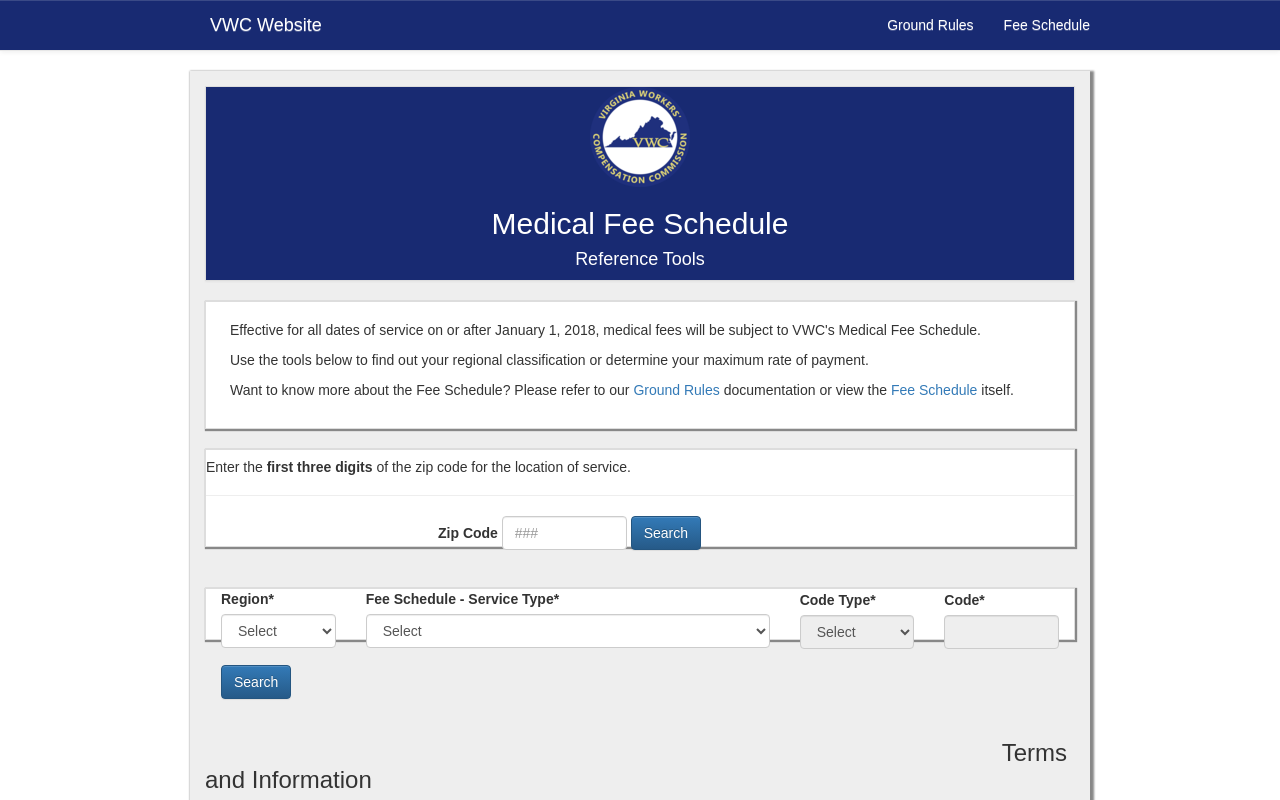
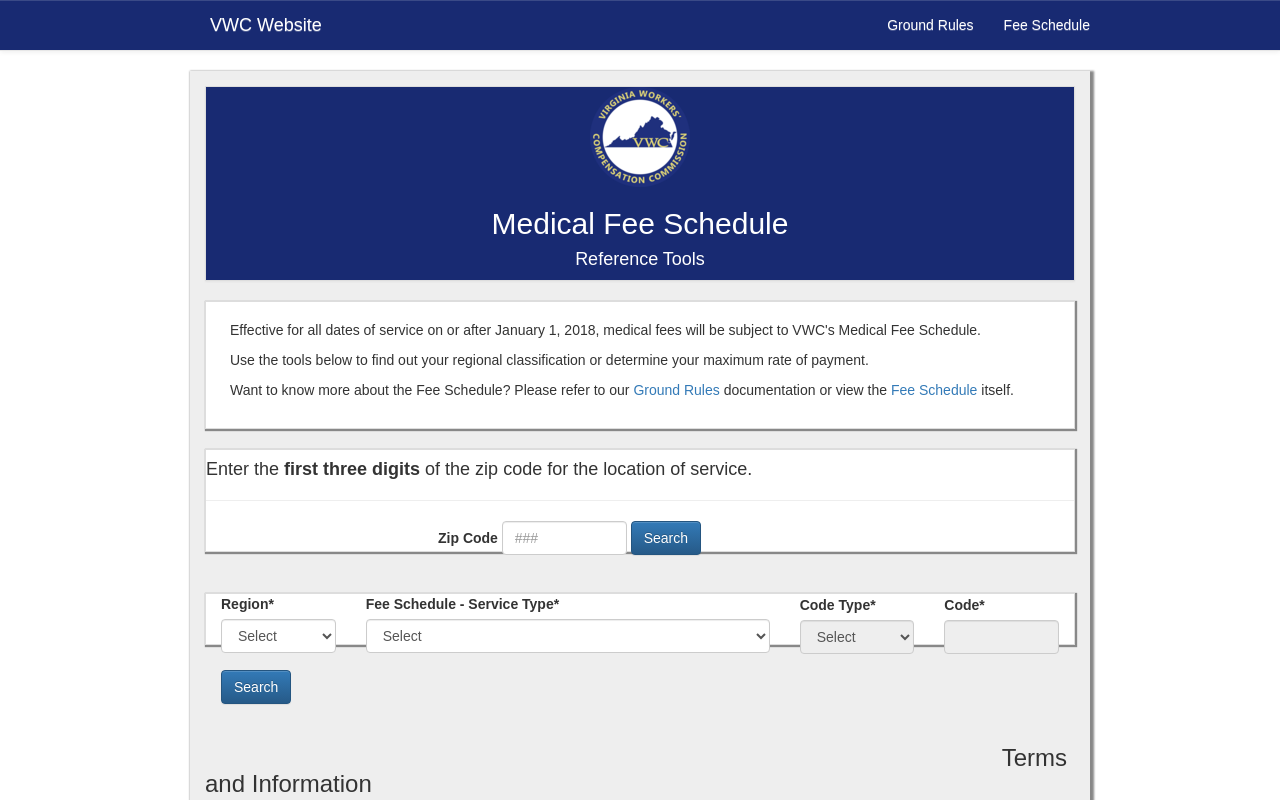
Before and after one commit to colbypainter/mfs-lookup, a React (Create React App) app: page / in a window 1280 px wide. Shown: the top 800 px of the page. Built offline with nearby package versions, Linux system fonts and the light colour scheme.

Commit message:
layout tweaks

```diff
--- a/src/App.css
+++ b/src/App.css
@@ -100,6 +100,10 @@
   margin-bottom: 50px;
 }
 
+.ZipLookup .panel-body h4 {
+  text-align: center;
+}
+
 .FeeLookup form {
   margin-bottom: 50px;
 }
--- a/src/App.js
+++ b/src/App.js
@@ -447,7 +447,7 @@
         return (
           <Panel className="MfsPanels ZipLookup" header="Find Your Region">
             <Col>
-             <h5>Enter the <strong>first three digits</strong> of the zip code for the location of service.</h5>
+             <h4>Enter the <strong>first three digits</strong> of the zip code for the location of service.</h4>
             </Col>
             <hr/>
               <Form inline>
@@ -1049,7 +1049,7 @@
 class MfsKey extends Component {
   render() {
     return (
-        <div className="mfs-key">
+        <div className="mfs-key" >
           <h3>Terms and Information</h3>
           <ListGroup>
             <ListGroupItem header="Type One Teaching Hospital">This is a good place to define terms or concepts.</ListGroupItem>
```
Also changed, not shown: 1 other file (tests, documents, lock files or other folders).
